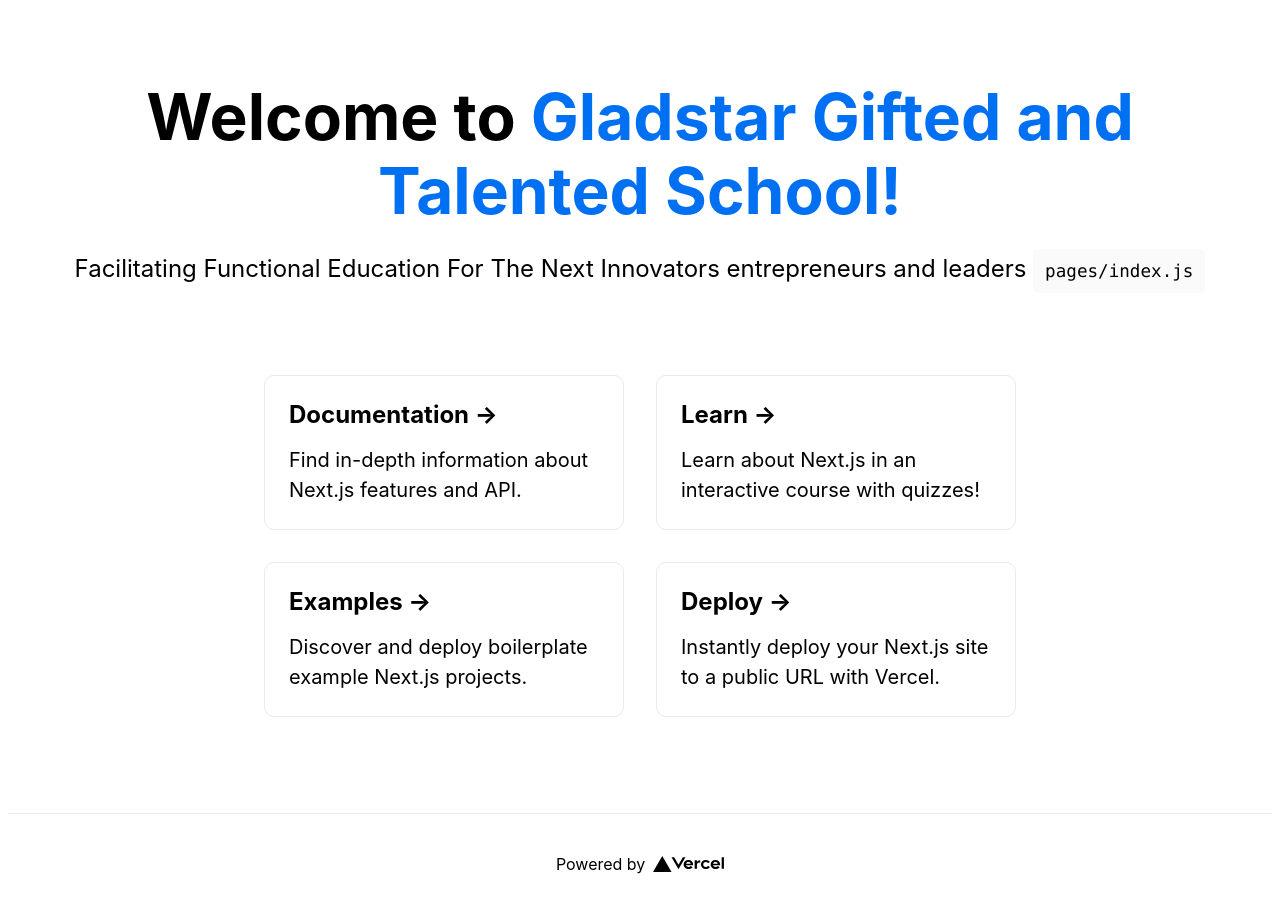
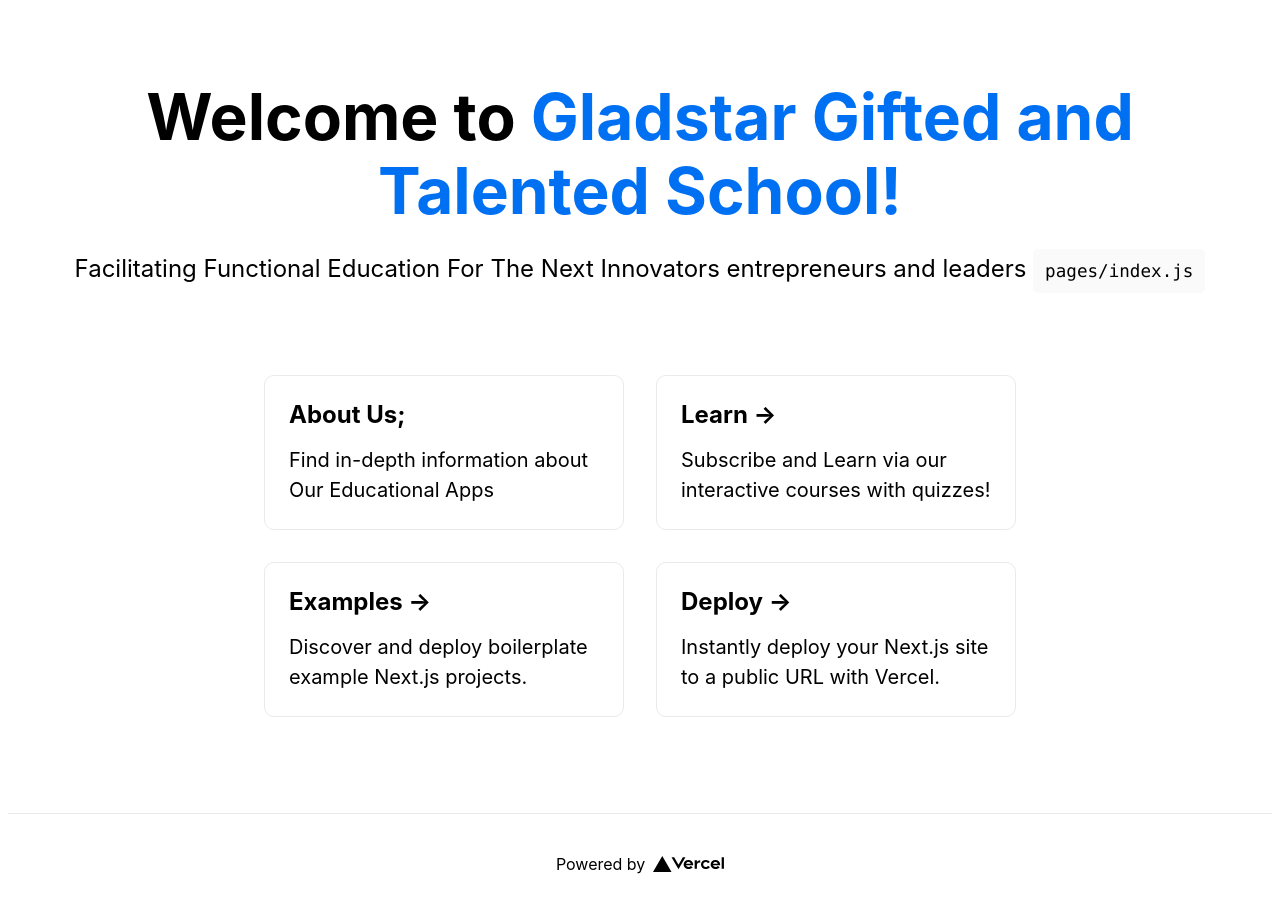
Before and after one commit to gladstargtschool6/nextjs, a Next.js app: page / in a window 1280 px wide. Built offline with nearby package versions, Linux system fonts and the light colour scheme.

Commit message:
Update index.js

```diff
--- a/pages/index.js
+++ b/pages/index.js
@@ -20,14 +20,14 @@ export default function Home() {
         </p>
 
         <div className={styles.grid}>
-          <a href="https://nextjs.org/docs" className={styles.card}>
-            <h3>Documentation &rarr;</h3>
-            <p>Find in-depth information about Next.js features and API.</p>
+          <a href="https://play.google.com/store/apps/dev?id=5244432553974148442" className={styles.card}>
+            <h3>About Us;</h3>
+            <p>Find in-depth information about Our Educational Apps</p>
           </a>
 
-          <a href="https://nextjs.org/learn" className={styles.card}>
+          <a href="https://imdvvfcbtrfewysxgrnr.supabase.co" className={styles.card}>
             <h3>Learn &rarr;</h3>
-            <p>Learn about Next.js in an interactive course with quizzes!</p>
+            <p>Subscribe and Learn via our interactive courses with quizzes!</p>
           </a>
 
           <a
```
